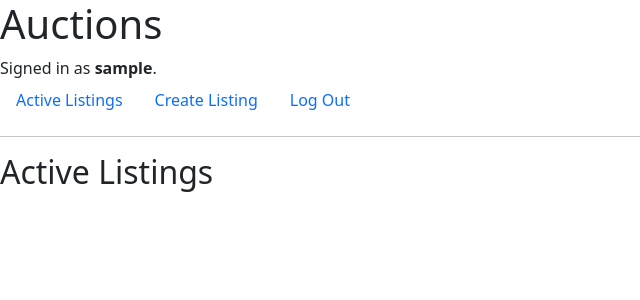
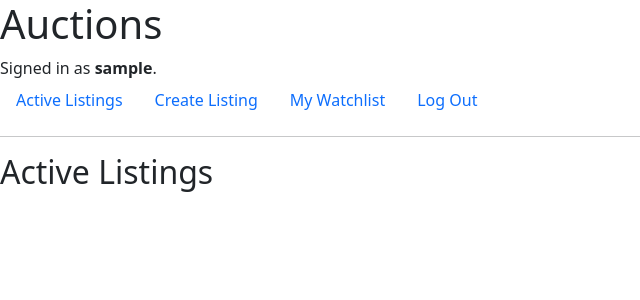
Before and after one commit to Oliveira-Renato/commerce, a Django app: page / in a window 1280 px wide. Shown: the top 300 px of the page, without its empty margins (0-640 px from the left). Run offline with Django 3.2, Linux system fonts and the light colour scheme; the visitor is signed in with stand-in values (Sample User, id 1); data that the repository does not hold is empty; some libraries are stand-ins or nearby versions.

Commit message:
feat: add em remove itens from watchlist

```diff
--- a/auctions/models.py
+++ b/auctions/models.py
@@ -9,17 +9,20 @@ class Watchlist(models.Model):
 
     def __str__(self):
         return f'{self.listing}'
+
 class Category(models.Model):
     id = models.AutoField(primary_key=True)
     name = models.CharField(max_length=50)
 
     def __str__(self):
         return self.name
+
 class User(AbstractUser):
     id = models.AutoField(primary_key=True)
 
     def __str__(self):
         return f"{self.username}"
+
 class AuctionsListing(models.Model):
     id = models.AutoField(primary_key=True)
     user = models.ForeignKey(User, on_delete=models.CASCADE,default=None,related_name='auctions')
--- a/auctions/templates/auctions/index.html
+++ b/auctions/templates/auctions/index.html
@@ -7,7 +7,7 @@
             {% if t.active == 1 %}
             <div class="col">
                 <div class="watch-con">
-                    <a href="{% url 'watchlist' t.id %}">
+                    <a href="{% url 'watchlist' t.id  0 %}">
                         <span class="iconify" data-icon="fxemoji:eye"></span>add to watchlist
                     </a>
                 </div>
--- a/auctions/templates/auctions/layout.html
+++ b/auctions/templates/auctions/layout.html
@@ -31,6 +31,9 @@
             </li>
             {% if user.is_authenticated %}
                 <li class="nav-item">
+                    <a class="nav-link" href="{% url 'watchlist_view' %}">My Watchlist</a>
+                </li>
+                <li class="nav-item">
                     <a class="nav-link" href="{% url 'logout' %}">Log Out</a>
                 </li>
             {% else %}
--- a/auctions/templates/auctions/watchlist.html
+++ b/auctions/templates/auctions/watchlist.html
@@ -8,7 +8,7 @@
             {% for item in watchlist %}
                 <div class="col">
                     <div class="watch-con">
-                        <a href="{% url 'watchlist' item.listing.id %}">
+                        <a href="{% url 'watchlist' item.listing.id 1 %}">
                             <span class="iconify" data-icon="fxemoji:eye"></span>remove to watchlist
                         </a>
                     </div>
--- a/auctions/urls.py
+++ b/auctions/urls.py
@@ -10,5 +10,5 @@ urlpatterns = [
     path("create-listing", views.create_listing, name="create_listing"),
     path("listing/<int:listing_id>", views.listing, name="listing"),
     path("my-watchlist", views.watchlist_view, name="watchlist_view"),
-    path("watchlist/<int:listing_id>", views.watchlist, name="watchlist")
+    path("watchlist/<int:listing_id>/<int:optional_parameter>", views.watchlist, name="watchlist")
 ]
--- a/auctions/views.py
+++ b/auctions/views.py
@@ -15,7 +15,6 @@ def index(request):
 
 def login_view(request):
     if request.method == "POST":
-
         # Attempt to sign user in
         username = request.POST["username"]
         password = request.POST["password"]
@@ -90,10 +89,16 @@ def watchlist_view(request):
     else:
         return render(request, "auctions/watchlist.html")
 
-def watchlist(request, listing_id):
-    if listing_id:
+def watchlist(request, listing_id, optional_parameter):
+    if listing_id and optional_parameter == 0:
         user = request.user
         listing = AuctionsListing.objects.get(id=listing_id)
         watchlist = Watchlist(user=user, listing=listing)
         watchlist.save()
         return HttpResponseRedirect(reverse("index"))
+    else:
+        user = request.user
+        listing = AuctionsListing.objects.get(id=listing_id)
+        watchlist = Watchlist.objects.get(user=user, listing=listing)
+        watchlist.delete()
+        return HttpResponseRedirect(reverse("watchlist_view"))
```
